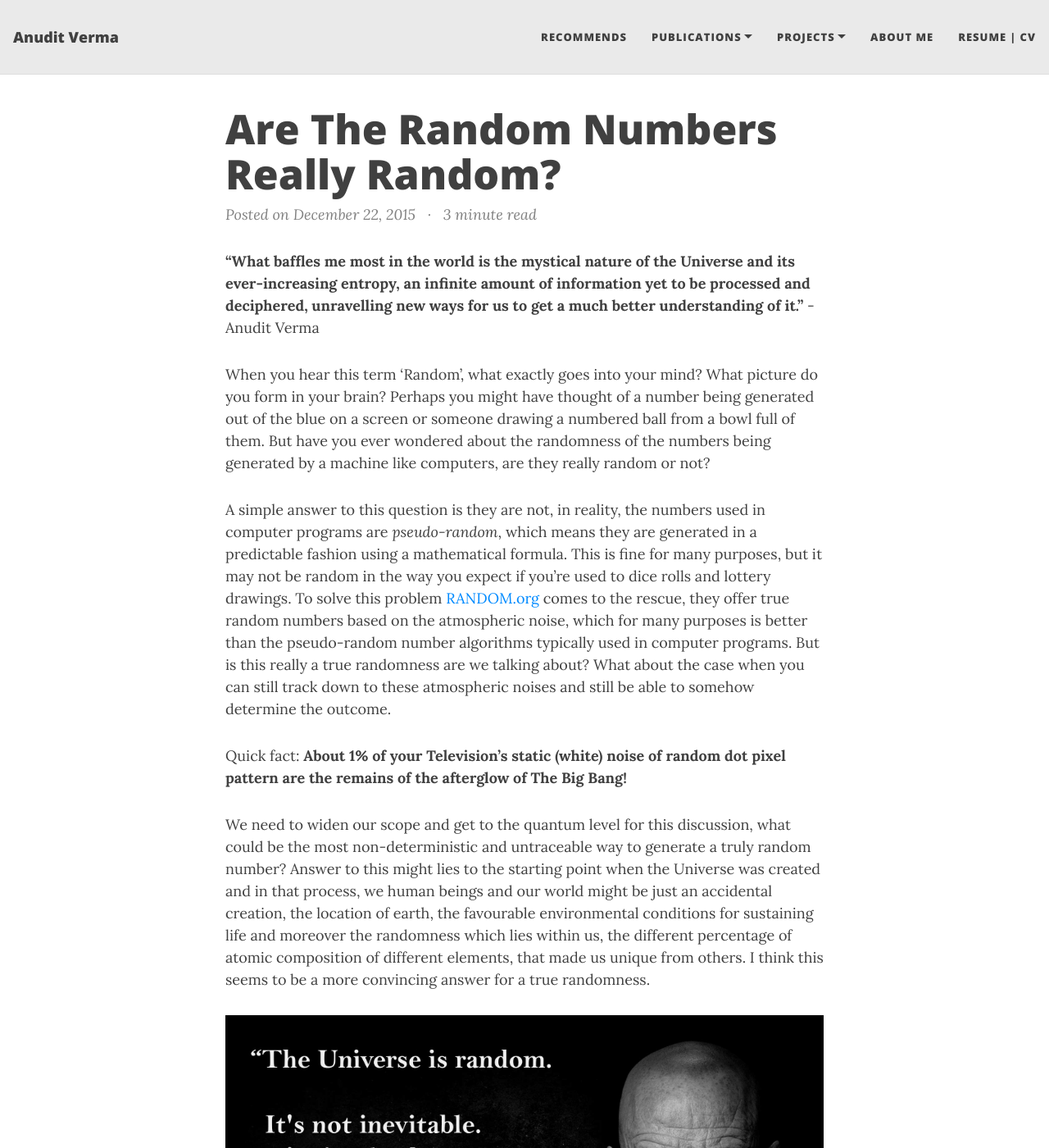
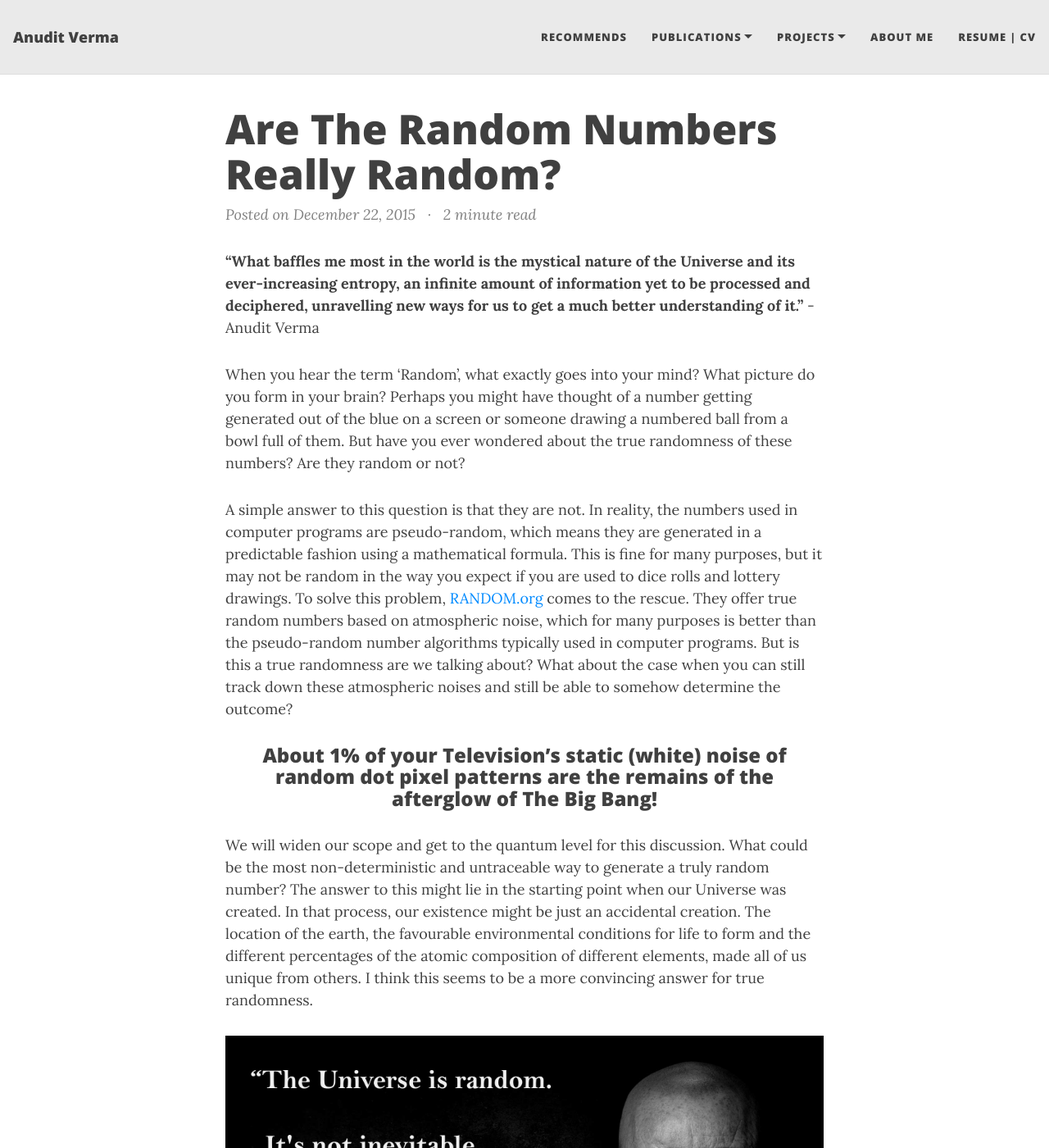
Before and after one commit to anuditverma/anuditverma.github.io, a Jekyll site: the page built from _posts/2015-12-22-are-the-random-numbers-really-random.md, in a window 1280 px wide and 1400 px high. Shown: the whole window at 82% size. Built offline with Jekyll 4.4.1, drawn with Linux system fonts in a browser that asks for light colours; nearby versions of some CDN libraries; comment, search, counter and statistics services are not loaded; some of the changed text lies outside the part shown.

Commit message:
Post Update: Are The Random Numbers Really Random?

```diff
--- a/_posts/2015-12-22-are-the-random-numbers-really-random.md
+++ b/_posts/2015-12-22-are-the-random-numbers-really-random.md
@@ -9,36 +9,34 @@
 
 __"What baffles me most in the world is the mystical nature of the Universe and its ever-increasing entropy, an infinite amount of information yet to be processed and deciphered, unravelling new ways for us to get a much better understanding of it."__ - Anudit Verma
 
-When you hear this term 'Random', what exactly goes into your mind? What picture do you form in your brain? Perhaps you might have thought of a number being generated out of the blue on a screen or someone drawing a numbered ball from a bowl full of them. But have you ever wondered about the randomness of the numbers being generated by a machine like computers, are they really random or not?
+When you hear the term ‘Random’, what exactly goes into your mind? What picture do you form in your brain? Perhaps you might have thought of a number getting generated out of the blue on a screen or someone drawing a numbered ball from a bowl full of them. But have you ever wondered about the true randomness of these numbers? Are they random or not?
 
-A simple answer to this question is they are not, in reality, the numbers used in computer programs are *pseudo-random*, which means they are generated in a predictable fashion using a mathematical formula. This is fine for many purposes, but it may not be random in the way you expect if you're used to dice rolls and lottery drawings. To solve this problem [RANDOM.org](https://www.random.org/) comes to the rescue, they offer true random numbers based on the atmospheric noise, which for many purposes is better than the pseudo-random number algorithms typically used in computer programs. But is this really a true randomness are we talking about? What about the case when you can still track down to these atmospheric noises and still be able to somehow determine the outcome.
+A simple answer to this question is that they are not. In reality, the numbers used in computer programs are pseudo-random, which means they are generated in a predictable fashion using a mathematical formula. This is fine for many purposes, but it may not be random in the way you expect if you are used to dice rolls and lottery drawings. To solve this problem, [RANDOM.org](https://www.random.org/) comes to the rescue. They offer true random numbers based on atmospheric noise, which for many purposes is better than the pseudo-random number algorithms typically used in computer programs. But is this a true randomness are we talking about? What about the case when you can still track down these atmospheric noises and still be able to somehow determine the outcome?
 
-Quick fact: __About 1% of your Television's static (white) noise of random dot pixel pattern are the remains of the afterglow of The Big Bang!__
+<center>
+<h3>About 1% of your Television’s static (white) noise of random dot pixel patterns are the remains of the afterglow of The Big Bang!</h3>
+</center>
 
-We need to widen our scope and get to the quantum level for this discussion, what could be the most non-deterministic and untraceable way to generate a truly random number? Answer to this might lies to the starting point when the Universe was created and in that process, we human beings and our world might be just an accidental creation, the location of earth, the favourable environmental conditions for sustaining life and moreover the randomness which lies within us, the different percentage of atomic composition of different elements, that made us unique from others. I think this seems to be a more convincing answer for a true randomness.
-
+We will widen our scope and get to the quantum level for this discussion. What could be the most non-deterministic and untraceable way to generate a truly random number? The answer to this might lie in the starting point when our Universe was created. In that process, our existence might be just an accidental creation. The location of the earth, the favourable environmental conditions for life to form and the different percentages of the atomic composition of different elements, made all of us unique from others. I think this seems to be a more convincing answer for true randomness.
 
 ![Mr. Walter White from Breaking Bad](/assets/img/WHwhite.jpg "Mr Walter White from Breaking Bad")
 
-Good point Mr White! Now let's bring chaos theory into this picture or we call it __The Butterfly Effect__, so why this name? Because now imagine this, the minor perturbations such as the flapping of the wings of a distant butterfly several weeks earlier can cause a hurricane. Woah! Right? Even though we are talking in a metaphorical sense but see a very small change in initial condition had created a significantly different outcome. The butterfly effect is exhibited by very simple systems. For example, the randomness of the outcomes of throwing dice depends on this characteristic to amplify small differences in initial conditions—the precise direction, thrust, and orientation of the throw—into significantly different dice paths and outcomes, which makes it virtually impossible to throw dice exactly the same way twice.
+Good point Mr White! Now let’s bring chaos theory into this picture or shall we call it __The Butterfly Effect__? So why this name? Because imagine this, minor perturbations such as the flapping of the wings of a distant butterfly several weeks earlier can cause a hurricane. Woah! Right? Even though we are talking in a metaphorical sense but seeing a very small change in initial condition created a significantly different outcome. This butterfly effect is exhibited by very simple systems. For example, the randomness of the outcomes of throwing dice depends on this characteristic to amplify small differences in initial conditions—the precise direction, thrust, and orientation of the throw—into significantly different dice paths and outcomes, which makes it virtually impossible to throw dice exactly the same way twice.
 
-The infinite Universe, entropy, randomness and chaos, let's put all these things into a perspective of Aristotle and his attempt to explain about infinity and possibility of an order in chaos, here comes __The Infinite Monkey Theorem__, watch the video for an explanation.
+The infinite Universe, entropy, randomness and chaos, let's put all these things into the perspective of Aristotle and his attempt to explain infinity and the possibility of order in chaos. Here comes __The Infinite Monkey Theorem__. Watch the video for an explanation.
 
 <div class="embed-responsive embed-responsive-16by9">
   <iframe class="embed-responsive-item" src="https://www.youtube.com/embed/ipdRhgLWGXo" allowfullscreen></iframe>
 </div>
 
-
-Probably the next time you would wonder that 'Random' is just not a word defined for uncertainty in nature but it's much beyond that, from the infinitesimal particles at the quantum level to the humongous objects in the Universe, and of course someday this might happen:
+Probably the next time you would wonder that ‘Random’ is just not a word defined for uncertainty in nature. It’s much beyond that, from the infinitesimal particles at the quantum level to the humongous objects in the Universe, and of course, someday this might happen:
 
 ![Reddit Post](/assets/img/reddit-post.jpg "Reddit Post")
 
-
 Thank you for reading.
 
-And one more thing, here is an amazing fact about __Breaking Bad__:
-
+And one more thing. Here is an amazing fact about __Breaking Bad__:
 
 <center><img src="/assets/img/BBfact.png" alt="Breaking Bad fact"><br>
 
-<h3>MIND = *BLOWN*</h3></center><br>
+<h3>*MIND BLOWN*</h3></center><br>
```
